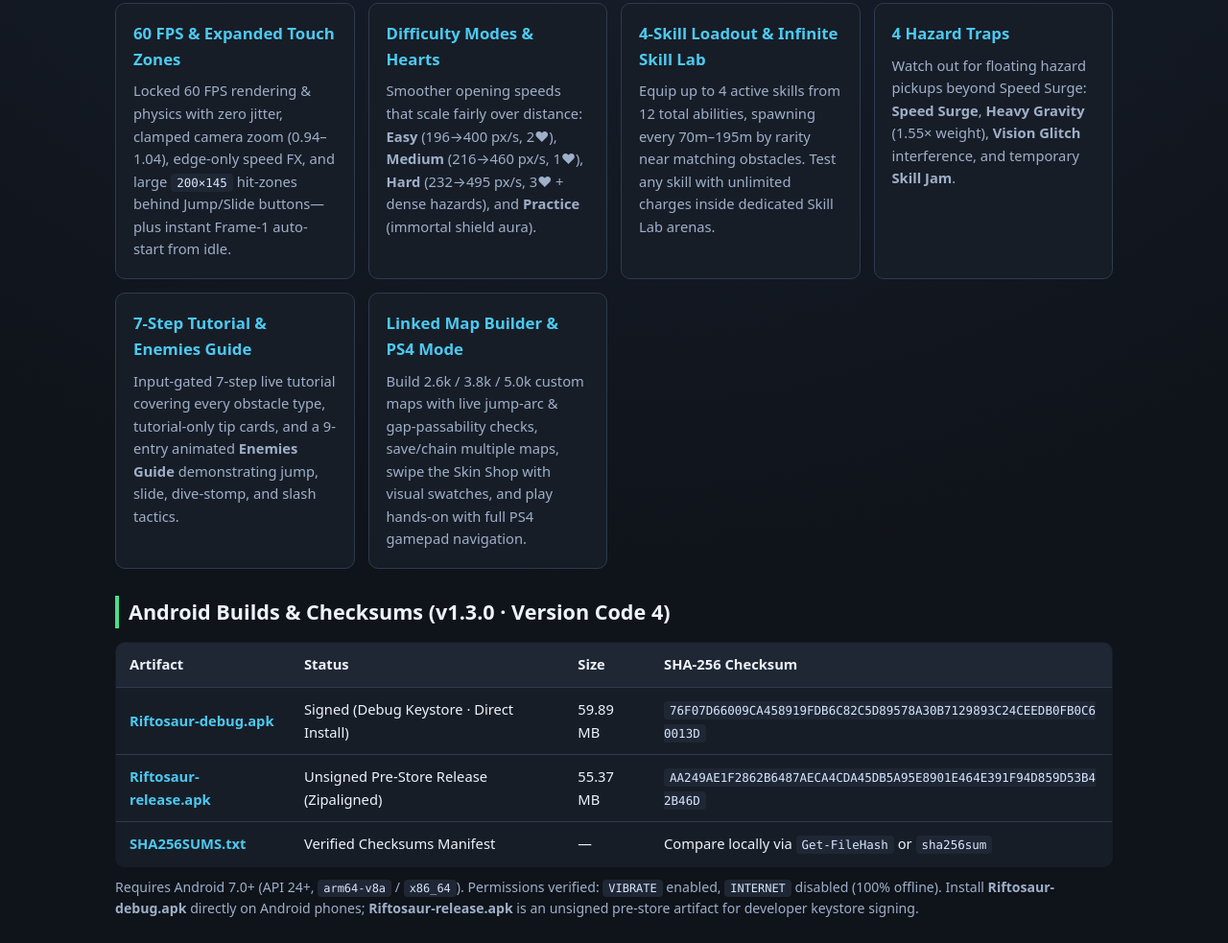
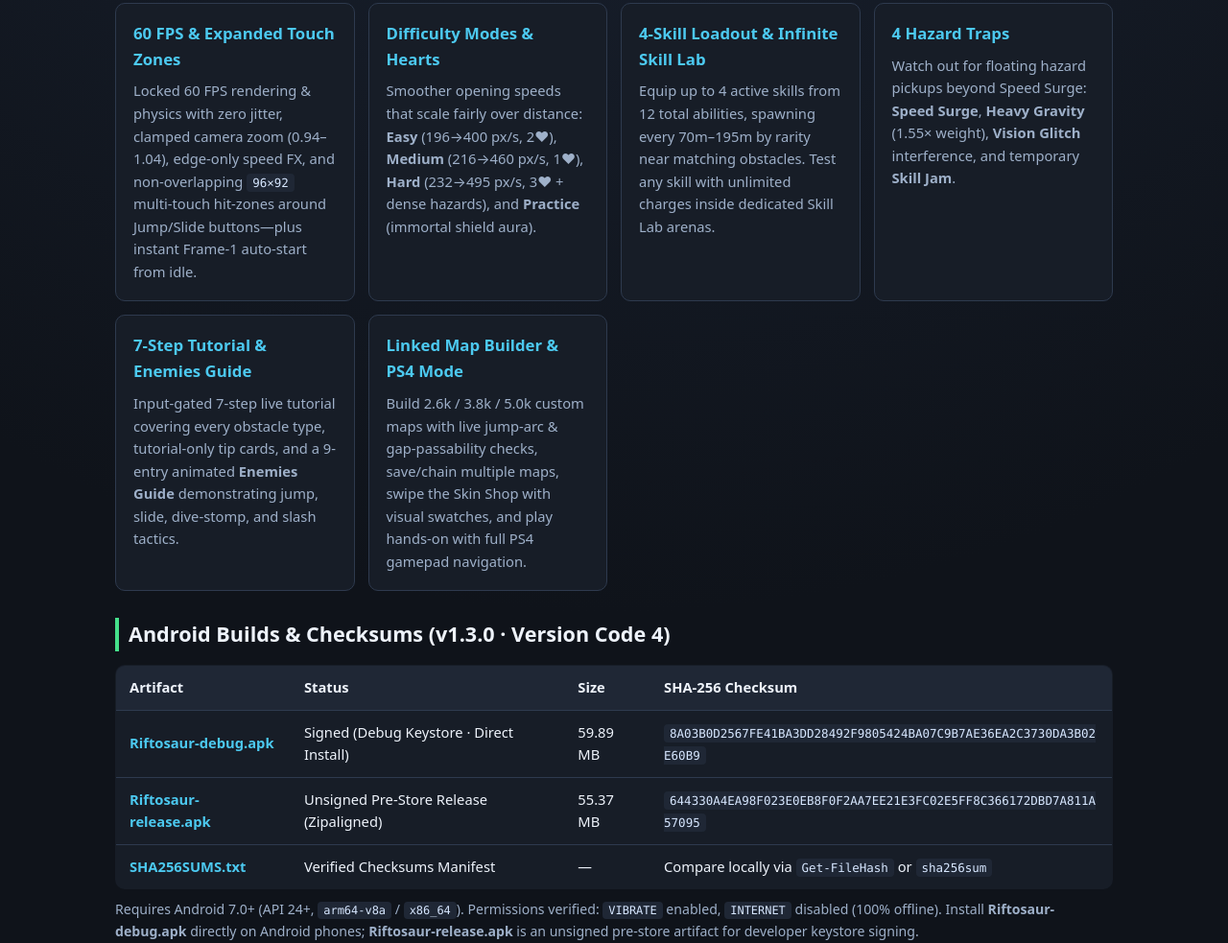
Before and after one commit to lam3y35/riftosaur-pixel-adventure, a plain HTML site: page docs/index.html in a window 1280 px wide. Shown: the part 588-1571 px from the top of the page at 96% size. Drawn offline with Linux system fonts and the light colour scheme.

Commit message:
fix(v1.3.0): resolve post-release audit regressions across controls, traps, map builder, parallax, and PS4

```diff
--- a/docs/index.html
+++ b/docs/index.html
@@ -210,7 +210,7 @@
       <div class="badge-row">
         <span class="badge">v1.3.0 Release</span>
         <span class="badge info">Godot 4.7.2 · 60 FPS</span>
-        <span class="badge gold">112 / 112 Tests Passed</span>
+        <span class="badge gold">113 / 113 Tests Passed</span>
         <span class="badge">Android 7.0+ (Zero Internet Permission)</span>
       </div>
       <h1>RIFTOSAUR</h1>
@@ -241,7 +241,7 @@
       <div class="grid">
         <div class="card">
           <h3>60 FPS &amp; Expanded Touch Zones</h3>
-          <p>Locked 60 FPS rendering &amp; physics with zero jitter, clamped camera zoom (0.94–1.04), edge-only speed FX, and large <code>200×145</code> hit-zones behind Jump/Slide buttons—plus instant Frame-1 auto-start from idle.</p>
+          <p>Locked 60 FPS rendering &amp; physics with zero jitter, clamped camera zoom (0.94–1.04), edge-only speed FX, and non-overlapping <code>96×92</code> multi-touch hit-zones around Jump/Slide buttons—plus instant Frame-1 auto-start from idle.</p>
         </div>
         <div class="card">
           <h3>Difficulty Modes &amp; Hearts</h3>
@@ -282,13 +282,13 @@
             <td><a href="https://github.com/lam3y35/riftosaur-pixel-adventure/releases/download/v1.3.0/Riftosaur-debug.apk"><strong>Riftosaur-debug.apk</strong></a></td>
             <td>Signed (Debug Keystore · Direct Install)</td>
             <td>59.89 MB</td>
-            <td><code>76F07D66009CA458919FDB6C82C5D89578A30B7129893C24CEEDB0FB0C60013D</code></td>
+            <td><code>8A03B0D2567FE41BA3DD28492F9805424BA07C9B7AE36EA2C3730DA3B02E60B9</code></td>
           </tr>
           <tr>
             <td><a href="https://github.com/lam3y35/riftosaur-pixel-adventure/releases/download/v1.3.0/Riftosaur-release.apk"><strong>Riftosaur-release.apk</strong></a></td>
             <td>Unsigned Pre-Store Release (Zipaligned)</td>
             <td>55.37 MB</td>
-            <td><code>AA249AE1F2862B6487AECA4CDA45DB5A95E8901E464E391F94D859D53B42B46D</code></td>
+            <td><code>644330A4EA98F023E0EB8F0F2AA7EE21E3FC02E5FF8C366172DBD7A811A57095</code></td>
           </tr>
           <tr>
             <td><a href="https://github.com/lam3y35/riftosaur-pixel-adventure/releases/download/v1.3.0/SHA256SUMS.txt"><strong>SHA256SUMS.txt</strong></a></td>
```
Also changed, not shown: releases/SHA256SUMS.txt, 10 other files.
